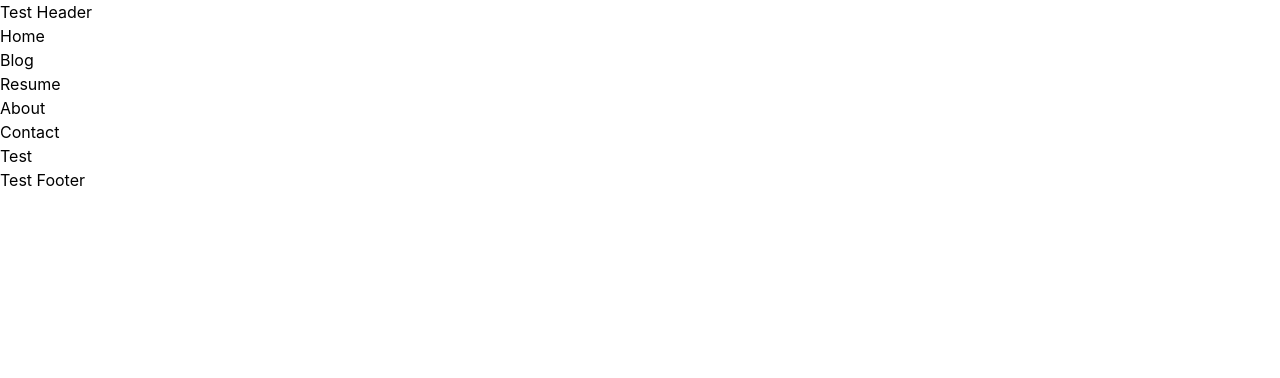
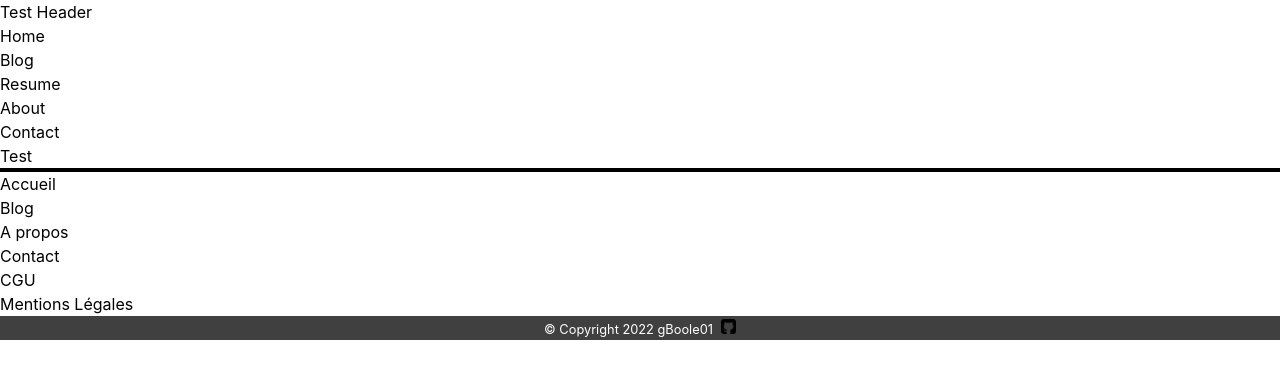
Before and after one commit to gBoole01/g-boole-01, a Next.js app: page / in a window 1280 px wide. Shown: the top 378 px of the page. Built offline with nearby package versions, Linux system fonts and the light colour scheme.

Commit message:
feat: start footer integration

```diff
--- a/src/components/footer.tsx
+++ b/src/components/footer.tsx
@@ -1,3 +1,62 @@
+import Link from 'next/link';
+import Image from 'next/image';
+
 export default function Footer() {
-    return <footer>Test Footer</footer>
+    return (
+        <footer className="border-t-4">
+            <nav>
+                <ul>
+                    <li>
+                        <Link href="/">
+                            <a>Accueil</a>
+                        </Link>
+                    </li>
+                    <li>
+                        <Link href="/blog">
+                            <a>Blog</a>
+                        </Link>
+                    </li>
+                    <li>
+                        <Link href="/about">
+                            <a>A propos</a>
+                        </Link>
+                    </li>
+                    <li>
+                        <Link href="/contact">
+                            <a>Contact</a>
+                        </Link>
+                    </li>
+                    <li>
+                        <Link href="/terms-and-conditions">
+                            <a>CGU</a>
+                        </Link>
+                    </li>
+                    <li>
+                        <Link href="/legals">
+                            <a>Mentions Légales</a>
+                        </Link>
+                    </li>
+
+                </ul>
+            </nav>
+            <div className="text-center p-y-2 bg-gray-1">
+                <small className="text-white">
+                    &copy; Copyright 2022 gBoole01
+                </small>
+                <a
+                    className="ml-2"
+                    href="https://github.com/gBoole01"
+                    target="_blank"
+                    >
+                    <Image
+                        priority
+                        src="/images/github.png"
+                        height={15}
+                        width={15}
+                        alt="Github Logo"
+                        />
+                </a>
+            </div>
+        </footer>
+    )
 }
```
